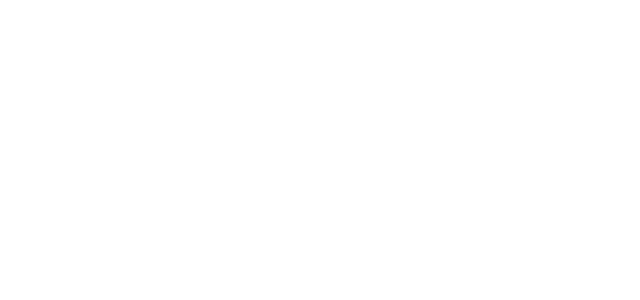
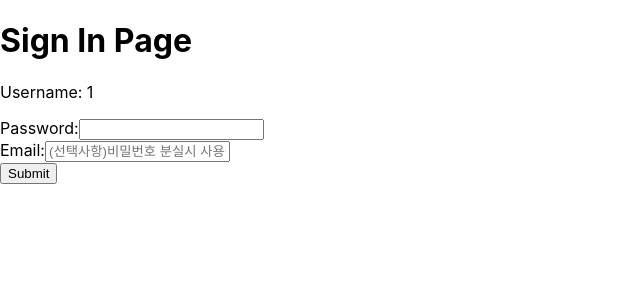
Before and after one commit to PingPong-IO/Frontend, a React (Create React App) app: page /sign_in/1 in a window 1280 px wide. Before the commit this address had no page. Shown: the top 300 px of the page, without its empty margins (0-640 px from the left). Built offline with nearby package versions, Linux system fonts and the light colour scheme.

Commit message:
login logic

```diff
--- a/package.json
+++ b/package.json
@@ -9,6 +9,7 @@
     "axios": "^1.5.1",
     "react": "^18.2.0",
     "react-dom": "^18.2.0",
+    "react-modal": "^3.16.1",
     "react-router-dom": "^6.16.0",
     "react-scripts": "5.0.1",
     "socket.io-client": "^4.7.2",
--- a/src/App.js
+++ b/src/App.js
@@ -11,9 +11,9 @@ function App() {
       <div>
         <Routes>
           <Route path="/" element={<Login />} />
-          <Route path="/password_input" element={<PassInput />} />
+          <Route path="/password_input/:username" element={<PassInput />} />
           <Route path="/wstest" element={<WebSocketComponent />} />
-          <Route path="/sign_in" element={<SignIn />} />
+          <Route path="/sign_in/:username" element={<SignIn />} />
           {/* 다른 페이지 라우트를 추가하세요. */}
         </Routes>
       </div>
--- a/src/Login.js
+++ b/src/Login.js
@@ -1,30 +1,26 @@
 import React, { useState } from 'react';
 import axios from 'axios';
 import { useNavigate } from 'react-router-dom';
+import ModalDialog from './ModalDialog';
+import './ModalDialog.css';
 
 const Login = () => {
   const [username, setUsername] = useState('');
+  const [isModalOpen, setIsModalOpen] = useState(false);
   const navigate = useNavigate();
   const handleUsernameChange = (e) => {
     setUsername(e.target.value);
   };
 
-  const handleLogin = () => {
-	const apiUrl = 'http://localhost:8080/api/users/' + username;
-	axios.get(apiUrl)
-    .then(() => {
-		navigate('/password_input');
-    })
-    .catch((error) => {
-      alert(error, 'Login failed. Please check your credentials.');
-    });
+  const openModal = () => {
+    setIsModalOpen(true);
   };
 
-  const handleSignIn = () => {
-    navigate('/sign_in');
+  const closeModal = () => {
+    setIsModalOpen(false);
   };
 
-  const handleGuestLogin = () => {
+  const guestLogin = () => {
     axios.post('http://localhost:8080/api/users/guest-login')
     .then(() => {
       navigate('/wstest');
@@ -34,9 +30,29 @@ const Login = () => {
     });
   };
 
-  const webSocketTest = () => {
-    navigate('/wstest');
+  const handleSignin = () => {
+    navigate(`/sign_in/${username}`);
+  };
+
+  const handleJoin = () => {
+    if (!username) {
+      guestLogin();
+      return;
     }
+    const apiUrl = 'http://localhost:8080/api/users/exists/' + username;
+    axios
+      .get(apiUrl)
+      .then((response) => {
+        if (response.data) {
+          navigate(`/password_input/${username}`);
+        } else {
+          openModal();
+        }
+      })
+      .catch((error) => {
+        console.error('Failed to start the game:', error);
+      });
+  };
 
   return (
     <div
@@ -49,29 +65,30 @@ const Login = () => {
       }}
     >
       <h1>아름 Login Page 다운</h1>
-    <div style={{ display: 'flex', flexDirection: 'column', width: '200px' }}>
+      <div
+        style={{ display: 'flex', flexDirection: 'column', width: '200px' }}
+      >
         <input
           type="text"
           placeholder="username"
           value={username}
           onChange={handleUsernameChange}
         />
-      <button onClick={handleLogin} style={{ width: '100%' }}>
-        Login
-      </button>
-      <button onClick={handleSignIn} style={{ width: '100%' }}>
-        회원가입
-      </button>
-      <div style={{ marginBottom: '20px' }}></div> {/* 간격 조절 */}
-
-      <button onClick={handleGuestLogin} style={{ width: '100%' }}>
-        Guest Login
-      </button>
-
-      <button onClick={webSocketTest} style={{ width: '100%' }}>
-        이거누르면 소켓연결
+        <button onClick={handleJoin} style={{ width: '100%' }}>
+          JOIN
         </button>
       </div>
+
+      {isModalOpen && (
+        <div className="modal">
+          <ModalDialog
+        isOpen={isModalOpen}
+        closeModal={closeModal}
+        handleSignin={handleSignin}
+        guestLogin={guestLogin}
+      />
+        </div>
+      )}
     </div>
   );
 };
--- /dev/null
+++ b/src/ModalDialog.css
@@ -0,0 +1,21 @@
+/* ModalDialog.css */
+.modal-overlay {
+	position: fixed;
+	top: 0;
+	left: 0;
+	right: 0;
+	bottom: 0;
+	background-color: rgba(0, 0, 0, 0.3);
+	display: flex;
+	align-items: center;
+	justify-content: center;
+  }
+
+  .modal-content {
+	background-color: white;
+	border: 1px solid #ccc;
+	padding: 20px;
+	border-radius: 5px;
+	width: 300px;
+	text-align: center;
+  }
--- /dev/null
+++ b/src/ModalDialog.js
@@ -0,0 +1,22 @@
+// ModalDialog.js
+import React from 'react';
+import Modal from 'react-modal';
+
+const ModalDialog = ({ isOpen, closeModal, handleSignin, guestLogin }) => {
+  return (
+    <Modal
+      isOpen={isOpen}
+      onRequestClose={closeModal}
+      contentLabel="Modal"
+      className="modal-content"
+      overlayClassName="modal-overlay"
+    >
+      <h2>그런 아이디는 없단다. 회원가입 또는 게스트 플레이 선택</h2>
+      <button onClick={closeModal}>닫기</button>
+      <button onClick={handleSignin}>회원가입</button>
+      <button onClick={guestLogin}>게스트 플레이</button>
+    </Modal>
+  );
+};
+
+export default ModalDialog;
--- a/src/PassInput.js
+++ b/src/PassInput.js
@@ -1,26 +1,60 @@
+import axios from 'axios';
 import React, { useState } from 'react';
-import axios from 'axios';
+import { useNavigate, useParams } from 'react-router-dom';
 
 const PassInput = () => {
-  const [username, setUsername] = useState('');
+  const { username } = useParams();
+  const [password, setPassword] = useState('');
+  const navigate = useNavigate();
 
-  const handleLogin = () => {
-    const apiUrl = `/api/startGame?username=${username}`;
+  const handlePasswordChange = (e) => {
+    setPassword(e.target.value);
+  };
+
+  const handleSubmit = (e) => {
+    e.preventDefault();
+
+	const apiUrl = 'http://localhost:8080/api/users/login';
+    const requestData = {
+      nickname: username,
+      password: password,
+    };
 
     axios
-      .get(apiUrl)
+      .post(apiUrl, requestData)
       .then((response) => {
-        // 게임 시작 후 다음 페이지로 이동 (게임 페이지)
-        // response.data에서 게임 상태 등을 받아와서 사용할 수 있습니다.
-        console.log('Game Started:', response.data);
+		navigate('/wstest');
+        console.log('Login Successful:', response.data);
       })
       .catch((error) => {
-        console.error('Failed to start the game:', error);
-      });
+        if (error.response && error.response.status === 401) {
+			alert('Invalid password. Please try again.');
+			setPassword('');
+		  } else {
+			// 서버에서의 오류 처리
+			console.error('Login Failed:', error.response.data.error);
+		  }
+		});
   };
+
   return (
     <div>
-      <h1>비밀번호를 입력하세요.</h1>
+      <h1>Password Input Page</h1>
+      <p>Username: {username}</p>
+
+      <form onSubmit={handleSubmit}>
+        <div>
+          <label htmlFor="password">Password:</label>
+          <input
+            type="password"
+            id="password"
+            value={password}
+            onChange={handlePasswordChange}
+            required
+          />
+        </div>
+        <button type="submit">Submit</button>
+      </form>
     </div>
   );
 };
--- a/src/SignIn.js
+++ b/src/SignIn.js
@@ -1,97 +1,71 @@
 import React, { useState } from 'react';
 import axios from 'axios';
-import { useNavigate } from 'react-router-dom';
+import { useNavigate, useParams } from 'react-router-dom';
 
 const SignIn = () => {
-  const [username, setUsername] = useState('');
+  const { username } = useParams();
   const [password, setPassword] = useState('');
   const [email, setEmail] = useState('');
-  const [isUsernameAvailable, setIsUsernameAvailable] = useState(true); // 닉네임 중복 여부 상태 추가
   const navigate = useNavigate();
 
-  // 닉네임 중복 체크 요청 함수
-  const checkUsernameAvailability = async () => {
-    try {
-      const response = await axios.get(
-        'http://localhost:8080/api/users/exists/' + username,
-      );
-      setIsUsernameAvailable(response.data.exists);
-    } catch (error) {
-      console.error('닉네임 중복 확인 오류:', error);
-    }
+  const handlePasswordChange = (e) => {
+    setPassword(e.target.value);
   };
 
-  const handleSubmit = async (e) => {
+  const handleEmailChange = (e) => {
+    setEmail(e.target.value);
+  };
+
+  const handleSubmit = (e) => {
     e.preventDefault();
 
-    // 닉네임 중복 체크 요청 보내기
-    await checkUsernameAvailability();
-
-    // 만약 닉네임이 이미 존재하면 중복 메시지를 표시하고 회원가입 요청을 보내지 않음
-    if (isUsernameAvailable) {
-      alert('이미 존재하는 닉네임입니다. 다른 닉네임을 사용해주세요.');
+    // 이메일이 입력되지 않은 경우 처리
+    if (!password) {
+      alert('비밀번호를 입력해주세요.');
       return;
     }
 
-    // 회원가입 데이터 생성
-    const userData = {
+    // 여기에서 password와 email 값을 사용하여 로그인 요청을 보낼 수 있습니다.
+    axios.post('http://localhost:8080/api/users/', {
       nickname: username,
       password: password,
-      email: email,
-    };
-
-    try {
-      // Axios를 사용하여 POST 요청 보내기
-      const response = await axios.post(
-        'http://localhost:8080/api/users',
-        userData,
-      );
-
-      // 요청 성공 시 처리
-      console.log('회원가입 성공:', response.data);
+      email: email, // 이메일 값 전달
+    })
+    .then((response) => {
       navigate('/wstest');
-    } catch (error) {
-      // 요청 실패 시 처리
-      console.error('회원가입 실패:', error);
-    }
+      console.log('Login Successful:', response.data);
+    })
+    .catch((error) => {
+      console.error('Login Failed:', error.response.data.error);
+    });
   };
 
   return (
     <div>
-      <h1>Sign In</h1>
+      <h1>Sign In Page</h1>
+      <p>Username: {username}</p>
       <form onSubmit={handleSubmit}>
-        <div className="form-group">
-          <label htmlFor="username">Username</label>
-          <input
-            type="text"
-            id="username"
-            value={username}
-            onChange={(e) => setUsername(e.target.value)}
-            required
-          />
-        </div>
-        {/* 닉네임 중복 메시지 표시 */}
-        {!isUsernameAvailable && <p>이미 존재하는 닉네임입니다.</p>}
-        <div className="form-group">
-          <label htmlFor="password">Password</label>
+        <div>
+          <label htmlFor="password">Password:</label>
           <input
             type="password"
             id="password"
             value={password}
-            onChange={(e) => setPassword(e.target.value)}
+            onChange={handlePasswordChange}
             required
           />
         </div>
-        <div className="form-group">
-          <label htmlFor="email">Email (Optional)</label>
+        <div>
+          <label htmlFor="email">Email:</label>
           <input
             type="email"
             id="email"
             value={email}
-            onChange={(e) => setEmail(e.target.value)}
+            onChange={handleEmailChange}
+			placeholder="(선택사항)비밀번호 분실시 사용됩니다."
           />
         </div>
-        <button type="submit">Sign In</button>
+        <button type="submit">Submit</button>
       </form>
     </div>
   );
```
Also changed, not shown: 1 other file (tests, documents, lock files or other folders). Lines whose indentation alone changed are shown as unchanged.
